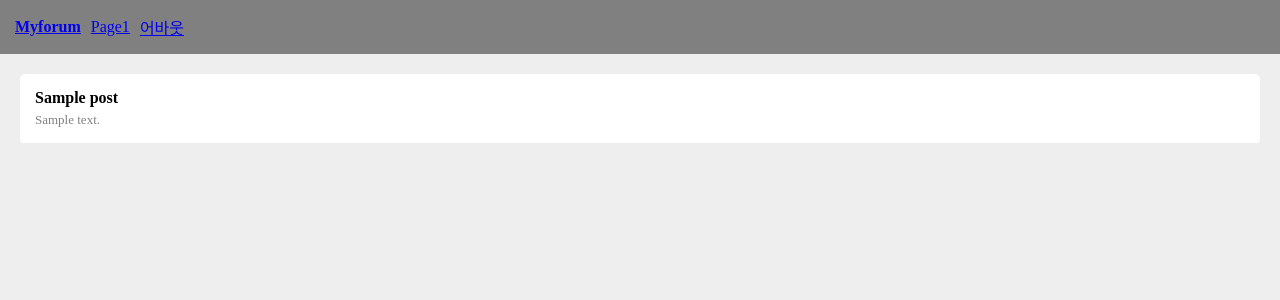
After one commit to rlatjsdn71/2026_Server, a Node server app: template views/list.ejs in a window 1280 px wide. The commit adds this page. Shown: the top 300 px of the page. Run offline with Node 20, Linux system fonts and the light colour scheme; the template is opened without the code that fills it: most values are stand-ins (such as "Sample title", 1, 10 or a date in 2020); some libraries are stand-ins or nearby versions.

Commit message:
study: EJS

```diff
--- a/about.html
+++ b/about.html
@@ -3,7 +3,8 @@
 <head>
     <meta charset="UTF-8">
     <meta name="viewport" content="width=device-width, initial-scale=1.0">
-    <title>Document</title>
+    <title>about</title>
+    <link rel="stylesheet" href="main.css">
 </head>
 <body>
     <h4>내 이름은</h4>
--- a/index.html
+++ b/index.html
@@ -3,7 +3,7 @@
 <head>
     <meta charset="UTF-8">
     <meta name="viewport" content="width=device-width, initial-scale=1.0">
-    <title>Document</title>
+    <title>Home</title>
     <link rel="stylesheet" href="/main.css">
     <!-- 경로 상 public 폴더에 있지만 server.js에서 public 폴더를 등록해 놓았으므로 경로 입력하지 않아도 됨 -->
 </head>
@@ -16,6 +16,7 @@
     <h4>안녕하세요</h4>
     <p>반갑구요</p>
     <p>여긴 홈이구요</p>
-    <a href="http://localhost:8080/about">어바웃~</a>
+    <a href="http://localhost:8080/about"><p>어바웃~</p></a>
+    <a href="http://localhost:8080/list"><p>리스트~</p></a>
 </body>
 </html>
--- a/package.json
+++ b/package.json
@@ -12,6 +12,7 @@
   "license": "ISC",
   "type": "commonjs",
   "dependencies": {
+    "ejs": "^5.0.2",
     "express": "^5.2.1",
     "mongodb": "^5.9.2"
   }
--- a/public/main.css
+++ b/public/main.css
@@ -20,3 +20,29 @@ div {
 .logo {
     font-weight: bold;
 }
+
+.grey-bg {
+    background: #eee;
+}
+
+.white-bg {
+    background: white;
+    margin: 20px;
+    border-radius: 5px;
+}
+
+.list-box {
+    padding: 10px;
+    border-bottom: 1px solid#eee;
+}
+
+.list-box h4 {
+    font-size: 16px;
+    margin: 5px;
+}
+
+.list-box p {
+    font-size: 13px;
+    margin: 5px;
+    color: grey;
+}
--- a/server.js
+++ b/server.js
@@ -4,6 +4,9 @@ const app = express()
 // public 폴더 경로 지정
 app.use(express.static(__dirname + '/public'));
 // 경로를 지정해야 css파일, 이미지 파일같은 보조 파일(static파일) 불러올 수 있음
+
+app.set('view engine','ejs'); // ejs 세팅
+// ejs 파일 쓰면 페이지에 서버데이터를 쉽게 집어넣을 수 있음
 
 // 이하 mongodb 라이브러리 설정
 const { MongoClient } = require('mongodb') // mongodb 라이브러리 불러오기
@@ -33,6 +36,7 @@ app.get('/', (요청, 응답) => {
 
 // 라우팅 (/news 페이지)
 app.get('/news', (요청, 응답) => {
+    // db에 데이터 입력
     db.collection('post').insertOne({title:'메롱메롱 인서트'}); // post 컬렉션에 내용 입력
     // 컬렉션은 대충 폴더라고 생각
     // 응답.send('뉴스다옹~')
@@ -43,8 +47,7 @@ app.get('/shop', (요청, 응답) => {
 })
 
 app.get('/about', (요청, 응답) => {
-    // db에 데이터 입력
-    // 응답.sendFile(__dirname + '/about.html');
+    응답.sendFile(__dirname + '/about.html');
 })
 
 app.get('/list', async (요청, 응답) => {
@@ -52,5 +55,13 @@ app.get('/list', async (요청, 응답) => {
     // await = 비동기 실행을 동기 처리
 
     console.log(res[0].title); // 서버에서 console.log 하면 터미널에 출력됨
-    응답.send('halu')
+
+    // ejs 파일은 sendFile이 아닌 render 명령어 사용
+    // 기본 경로 설정이 views 폴더롤 되었기 때문에 경로 없이 이름만 입력
+    // 뒤에 아규먼트 추가해서 데이터 보내줄 수 있음 -> 관습적으로 오브젝트 형태로 보낸다
+    응답.render('list.ejs', {posts: res});
 })
+
+app.get('/time', (요청, 응답) => {
+    응답.render('time.ejs', {time: new Date()});
+})
--- /dev/null
+++ b/views/list.ejs
@@ -0,0 +1,42 @@
+<!-- ejs 파일은 일반적으로 views 폴더에 생성 -->
+
+<!DOCTYPE html>
+<html lang="en">
+
+<head>
+    <meta charset="UTF-8">
+    <meta name="viewport" content="width=device-width, initial-scale=1.0">
+    <title>list</title>
+    <link rel="stylesheet" href="main.css">
+</head>
+
+<body class="grey-bg">
+    <!-- <%- include %>로 다른 ejs 파일을 포합 시킬 수 있음(자리에 해당 파일의 html 내용이 들어간다.) -->
+    <!-- 변수를 전달도 가능 일반적으로 오브젝트로 전달 -->
+    <%- include('nav.ejs',{age:20, name:'kim'}) %>
+        <div class="white-bg">
+            <!-- ejs에서 html 안에 js 내용 넣기! -->
+            <!-- <% %> 태그 사용하기 -->
+            <% for(let i=0; i < posts.length; i++){ %>
+                <div class="list-box">
+                    <!-- 서버에서 전송받은 데이터 html에서 사용하기! -->
+                    <!-- <%= %> 태그 사용하기 -->
+                    <h4>
+                        <%= posts[i].title %>
+                    </h4>
+                    <p>
+                        <%= posts[i].content %>
+                    </p>
+                </div>
+                <% }%>
+        </div>
+</body>
+<script>
+    /* ejs 태그 정리
+    <% %>: 자바 스크립트 내용 실행
+    <%- %>: 내용 출력(내용이 html 이면 렌더해줌)
+    <%= %>: 내용 출력(내용 그대로 출력)
+    */
+</script>
+
+</html>
--- /dev/null
+++ b/views/nav.ejs
@@ -0,0 +1,5 @@
+<div class="nav">
+        <a class="logo", href="http://localhost:8080/">Myforum</a>
+        <a href="#">Page1</a>
+        <a href="http://localhost:8080/about">어바웃</a>
+    </div>
```
Also changed, not shown: views/time.ejs (added, +11 -0 lines), 1 other file.
